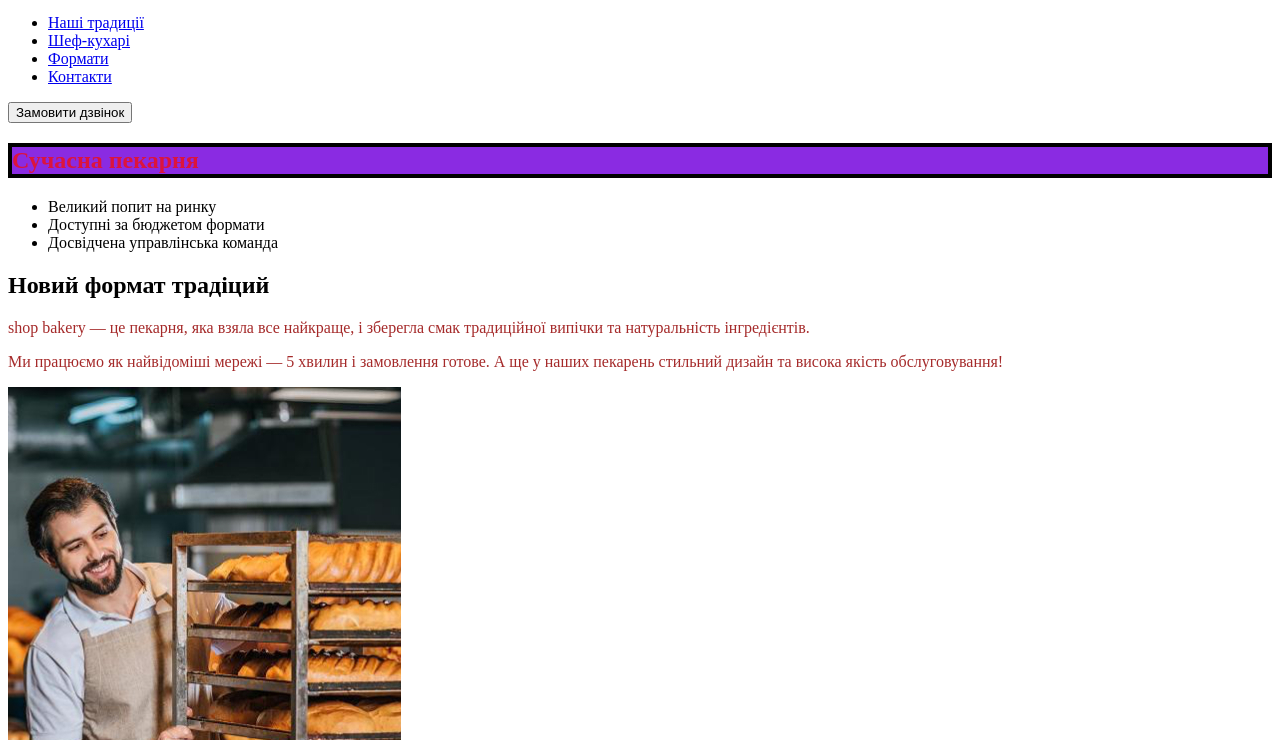
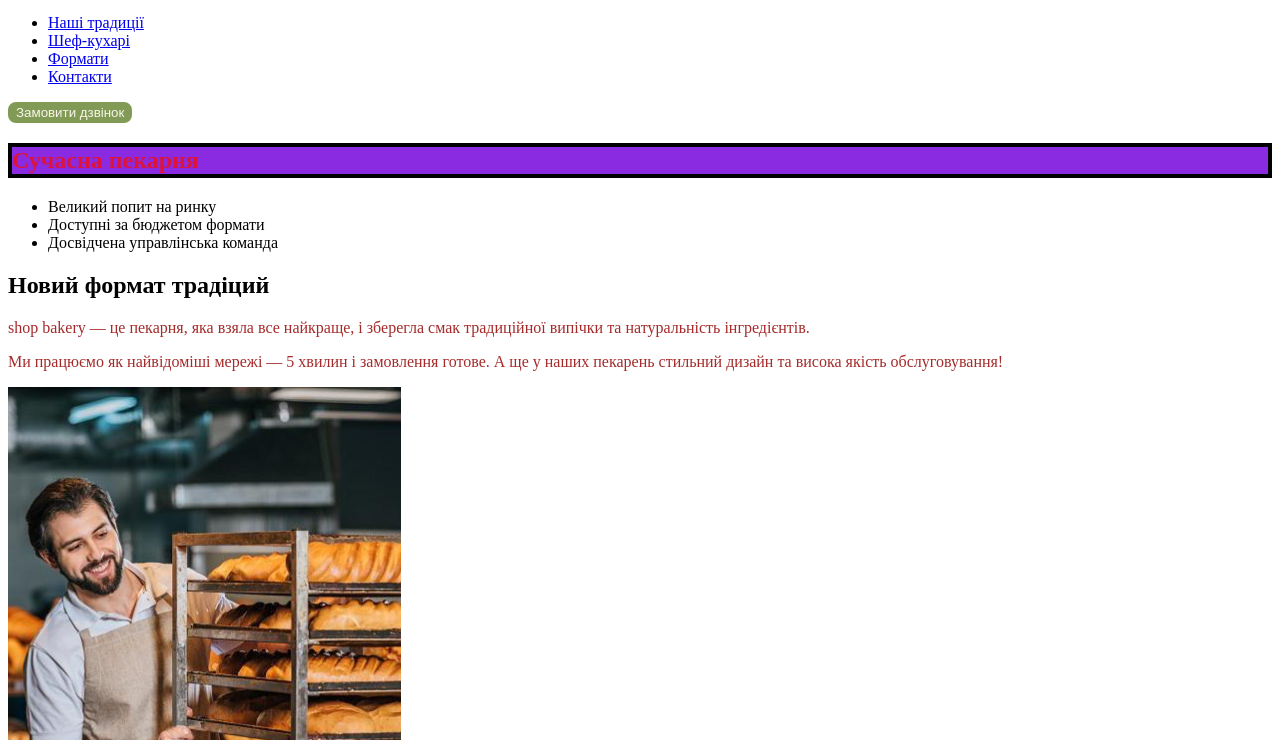
Before and after one commit to IgorSakowicz/genius-test, a plain HTML site: page index.html in a window 1280 px wide. Shown: the part 60-800 px from the top of the page. Drawn offline with Linux system fonts and the light colour scheme.

Commit message:
Add styles for button and mail-title and p (paragraf).

```diff
--- a/css/styles.css
+++ b/css/styles.css
@@ -1,8 +1,19 @@
 .main-title {
-    border: 4px solid black;
-    background-color: blueviolet;
-    color: crimson;
+  border: 4px solid black;
+  background-color: blueviolet;
+  color: crimson;
 }
 p {
-    color: brown;
+  color: brown;
 }
+
+.button {
+  background-color: #819b57;
+  border: 2px solid #819b57;
+  border-radius: 8px;
+  color: #faf4ea;
+}
+
+.button:hover {
+  background-color: aqua;
+}
--- a/index.html
+++ b/index.html
@@ -4,7 +4,7 @@
     <meta charset="UTF-8" />
     <meta name="viewport" content="width=device-width, initial-scale=1.0" />
     <title>Сучасна пекарня</title>
-    <link rel="stylesheet" href="./css/styles.css">
+    <link rel="stylesheet" href="./css/styles.css" />
   </head>
   <body>
     <header>
@@ -19,7 +19,7 @@
           <li><a href="#contack-section">Контакти</a></li>
         </ul>
       </nav>
-      <button type="button">Замовити дзвінок</button>
+      <button class="button" type="button">Замовити дзвінок</button>
     </header>
     <main>
       <section>
```
